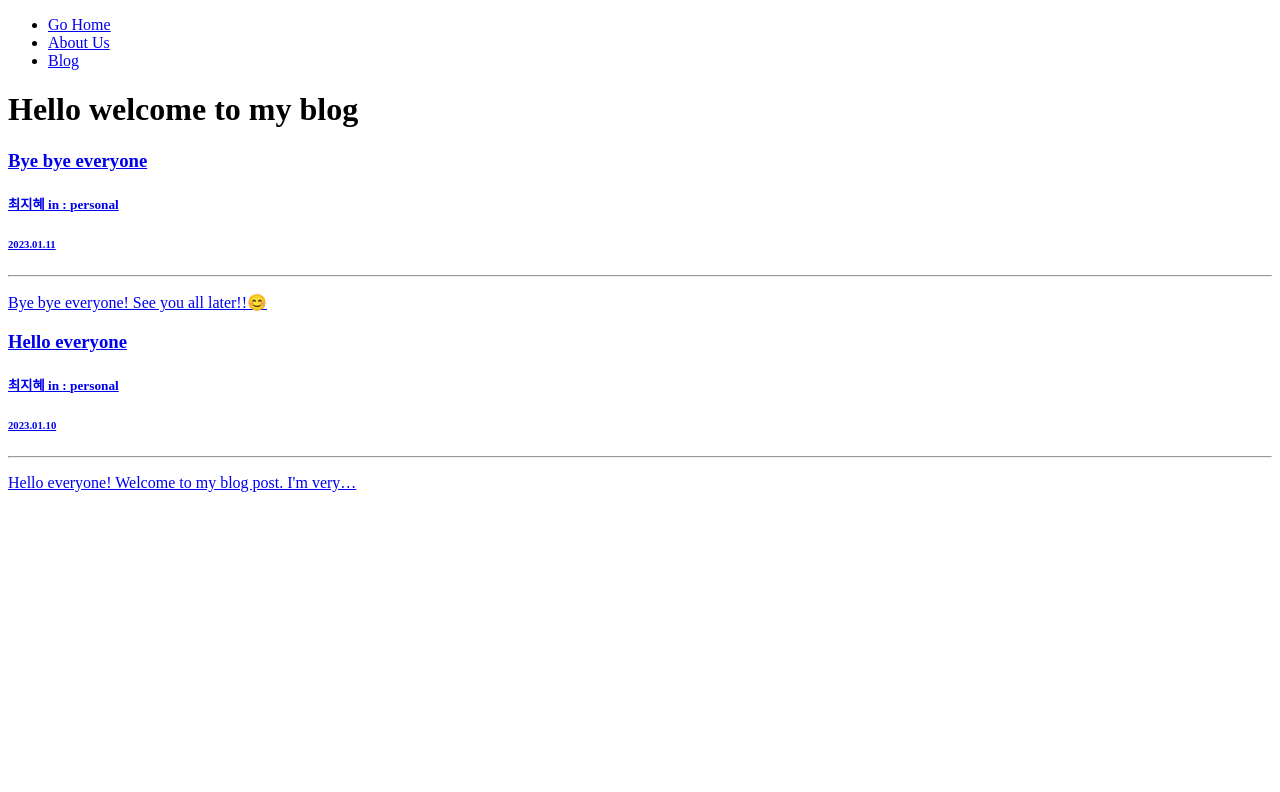
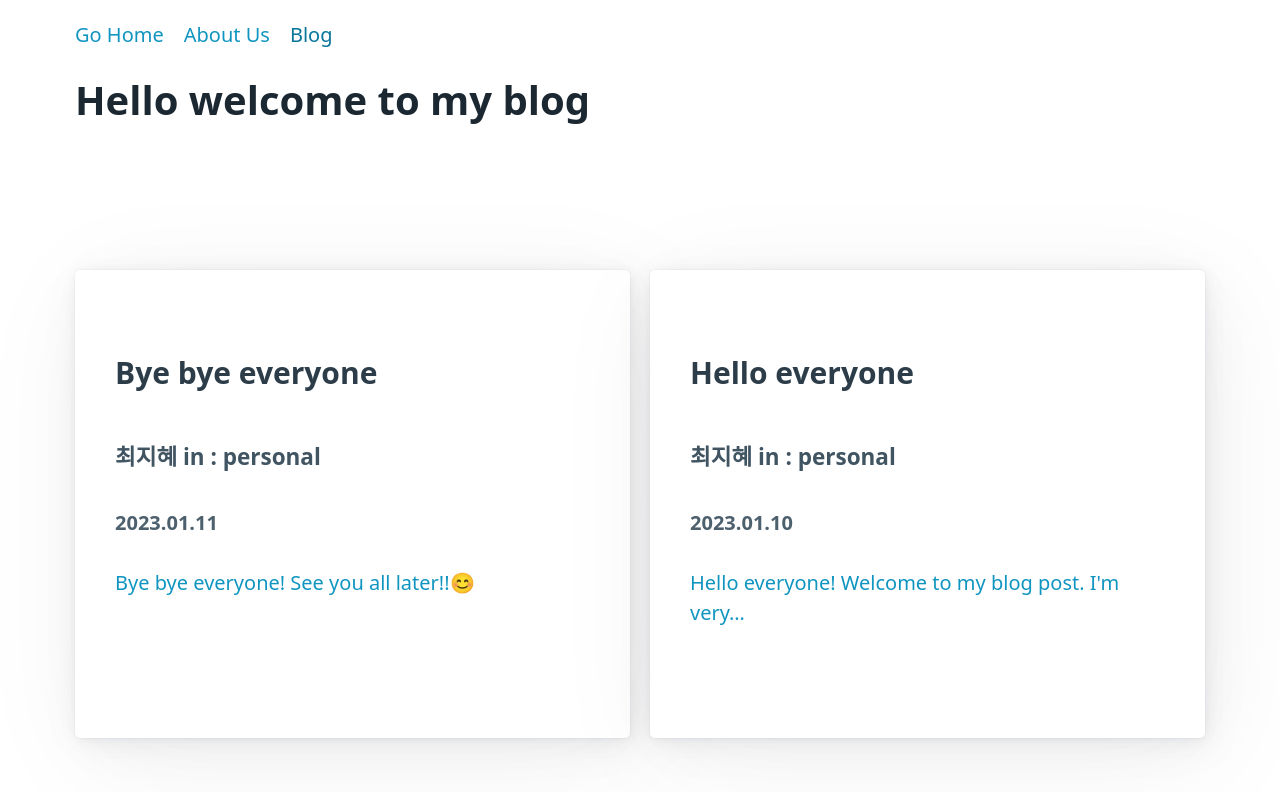
Before and after one commit to jihye0526/dev-stickers2, a Gatsby site: page /blog in a window 1280 px wide. Built offline with nearby package versions, Linux system fonts and the light colour scheme; Gatsby itself is replaced by a stand-in of ours.

Commit message:
10.18 PicoCSS

```diff
--- /dev/null
+++ b/gatsby-browser.ts
@@ -0,0 +1 @@
+import "./src/styles.css"
--- a/src/components/layout.tsx
+++ b/src/components/layout.tsx
@@ -8,7 +8,7 @@ interface ILayoutProps {
 
 export default function Layout({children, title} : ILayoutProps){
     return (
-        <div>
+        <div className="container">
             <nav>
                 <ul>
                 <li><Link to="/">Go Home</Link></li>
--- a/src/pages/blog/index.tsx
+++ b/src/pages/blog/index.tsx
@@ -6,14 +6,13 @@ import Seo from '../../components/Seo';
 export default function Blog({ data }: PageProps<Queries.BlogPostsQuery>){
     return (
         <Layout title="Hello welcome to my blog">
-            <section>
+            <section className="grid">
                 {data.allMdx.nodes.map((file, idx) => (
                     <article key={idx}>
                         <Link to={`/blog/${file.frontmatter?.slug}`}>
                             <h3>{file.frontmatter?.title}</h3>
                             <h5>{file.frontmatter?.author} in : {file.frontmatter?.category}</h5>
                             <h6>{file.frontmatter?.date}</h6>
-                            <hr />
                         <p>{file.excerpt}</p>
                         </Link>
                     </article>
--- a/src/pages/index.tsx
+++ b/src/pages/index.tsx
@@ -7,6 +7,7 @@ import { GatsbyImage, getImage } from "gatsby-plugin-image";
 export default function IndexPage({data} : PageProps<Queries.StickersQuery>) {
   return (
     <Layout title="Welcome to DevStickers 👏">
+      <div className="grid">
         {data.allContentfulStickerPack.nodes.map(sticker =>
           <article>
             <GatsbyImage image={getImage(sticker.preview?.gatsbyImageData!)!} alt={sticker.name!} />
@@ -16,6 +17,7 @@ export default function IndexPage({data} : PageProps<Queries.StickersQuery>) {
             </Link>
           </article>
         )}
+      </div>
     </Layout>
   )
 }
--- /dev/null
+++ b/src/styles.css
@@ -0,0 +1 @@
+@import url("https://unpkg.com/@picocss/pico@latest/css/pico.min.css");
```
Lines whose indentation alone changed are shown as unchanged.
